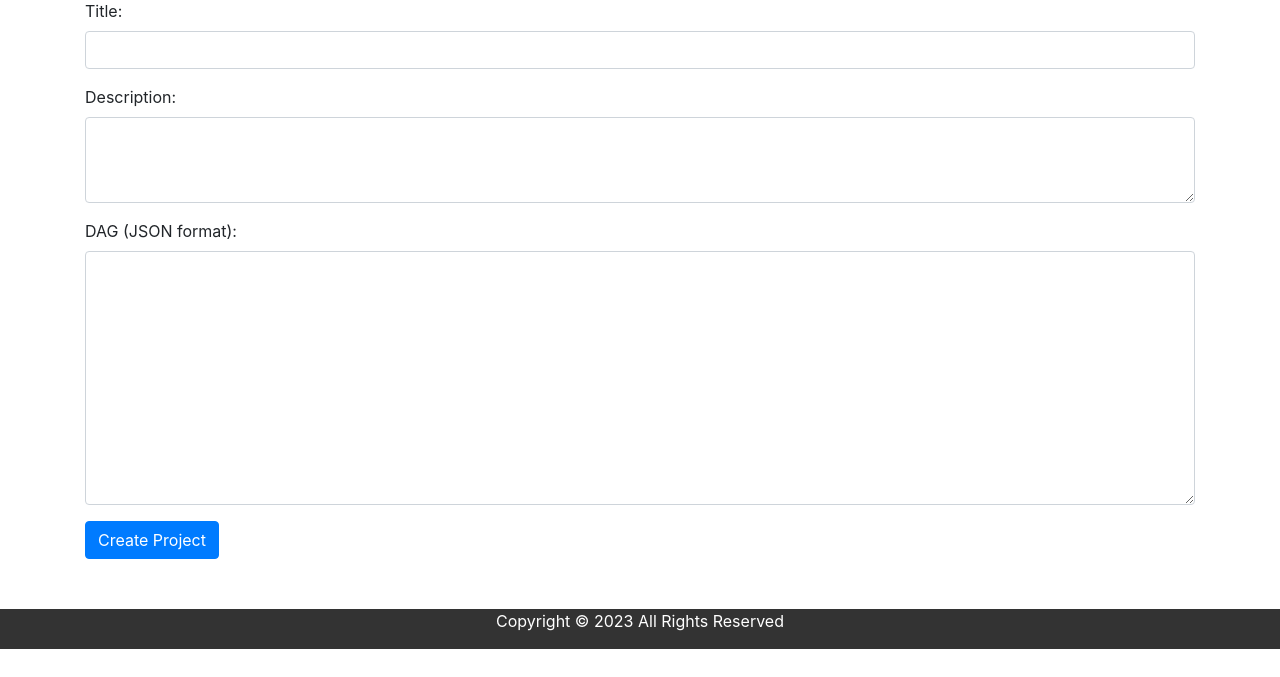
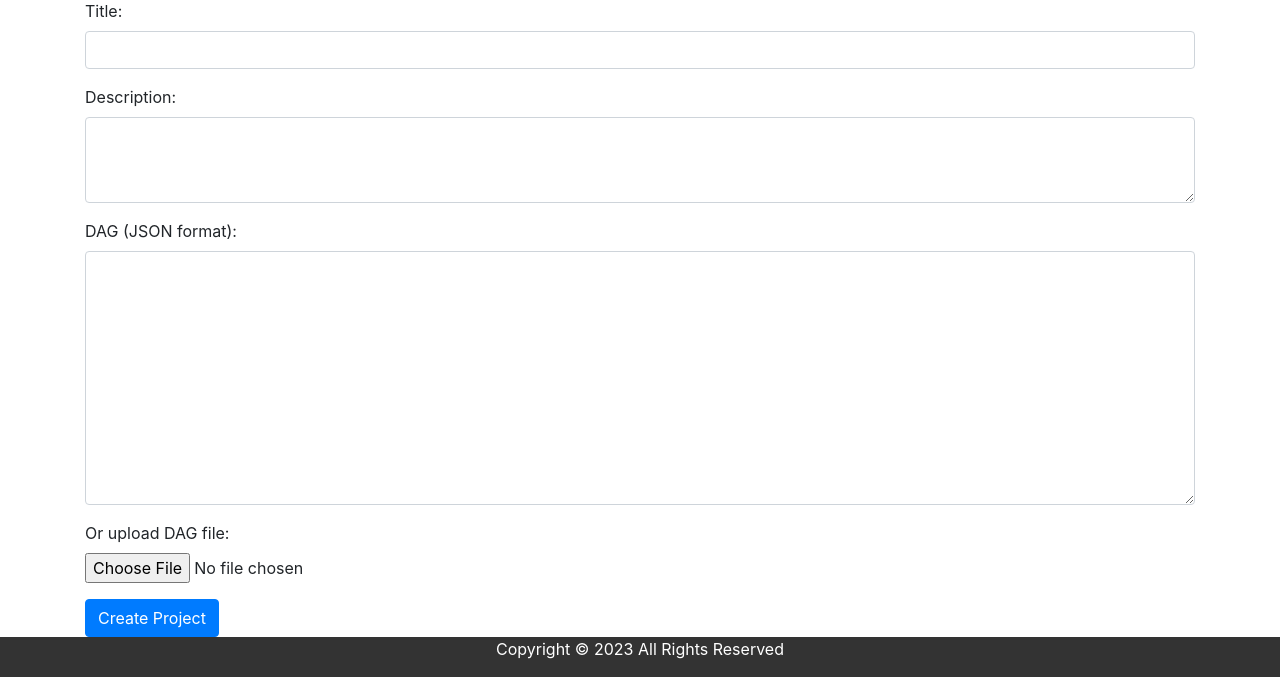
Before and after one commit to haidi-ustc/flask_matflow, a Flask app: page /create_project in a window 1280 px wide. Shown: the part 151-828 px from the top of the page. Before the commit the page ends 800 px from the top, so only its background shows below. Run offline with Flask 3, Linux system fonts and the light colour scheme; the visitor is signed in with stand-in values (Sample User, id 1); parts of the project's set-up code (start-up, migrations or seed data) failed here and were passed over; some libraries are stand-ins or nearby versions.

Commit message:
sort the project list and support file upload for dag.json

```diff
--- a/main/views.py
+++ b/main/views.py
@@ -18,7 +18,7 @@ class LoginForm(FlaskForm):
                                                  Length(max=10, min=3, message='name should be 3-10 lengths')])
     password = PasswordField(label='Password', validators=[DataRequired('cannot be null'), Length(max=10, min=3,
                                                                                                   message='passwd should be 3-10 lengths')])
-    submit = SubmitField(label='submit')
+    submit = SubmitField(label='Login')
 
 class RegistrationForm(FlaskForm):
     username = StringField(label='Username', validators=[DataRequired('cannot be null'),
@@ -88,7 +88,7 @@ def index():
 @main.route('/list_projects')
 def list_projects():
     mongo = current_app.mongo
-    projects=list(mongo.db.projects.find())
+    projects=list(mongo.db.projects.find().sort("created_time", -1))
     if session.get("logged_in"):
         return render_template('list_projects.html',projects=projects)
     else:
@@ -96,15 +96,22 @@ def list_projects():
 
 @main.route('/create_project', methods=['GET'])
 def create_project():
-    return render_template('create_project.html')
+    if session.get("logged_in"):
+       return render_template('create_project.html')
+    else:
+        return redirect(url_for('main.index'))
 
 @main.route('/save_project', methods=['POST'])
 def save_project():
     mongo = current_app.mongo
     title = request.form.get('title')
     description = request.form.get('description')
-    dag = json.loads(request.form.get('dag'))
-
+    if 'dagFile' in request.files and request.files['dagFile'].filename != '':
+        dag_file = request.files['dagFile']
+        dag_str = dag_file.read().decode('utf-8')
+    else:
+        dag_str = request.form.get('dag')
+    dag = json.loads(dag_str)
 
     entry = mongo.db.projects.insert_one({"title":title,
                        "description":description,"dag":dag,
--- a/templates/create_project.html
+++ b/templates/create_project.html
@@ -5,7 +5,7 @@
 {% block content %}
 <div class="container mt-5">
     <h2>Create New Project</h2>
-    <form action="{{ url_for('main.save_project') }}" method="post">
+    <form action="{{ url_for('main.save_project') }}" method="post" enctype="multipart/form-data">
         <div class="form-group">
             <label for="title">Title:</label>
             <input type="text" class="form-control" id="title" name="title" required>
@@ -16,9 +16,26 @@
         </div>
         <div class="form-group">
             <label for="dag">DAG (JSON format):</label>
-            <textarea class="form-control" id="dag" name="dag" rows="10" required></textarea>
+            <textarea class="form-control" id="dag" name="dag" rows="10"></textarea>
+        </div>
+        <div class="form-group">
+            <label for="dagFile">Or upload DAG file:</label>
+            <input type="file" class="form-control-file" id="dagFile" name="dagFile" accept=".json" onchange="displayFileContent(this)">
         </div>
         <button type="submit" class="btn btn-primary">Create Project</button>
     </form>
 </div>
+
+<script>
+    function displayFileContent(input) {
+        const file = input.files[0];
+        if (file) {
+            const reader = new FileReader();
+            reader.onload = function(e) {
+                document.getElementById('dag').value = e.target.result;
+            }
+            reader.readAsText(file);
+        }
+    }
+</script>
 {% endblock %}
```
